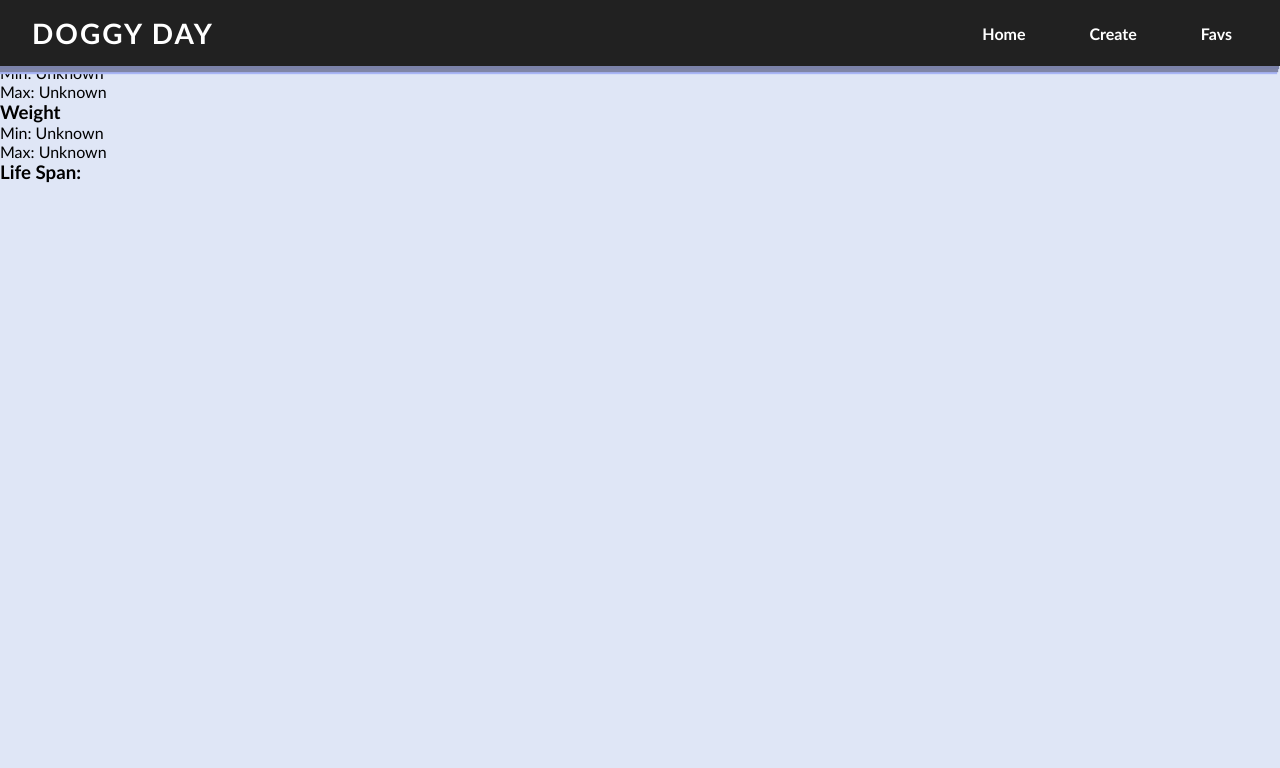
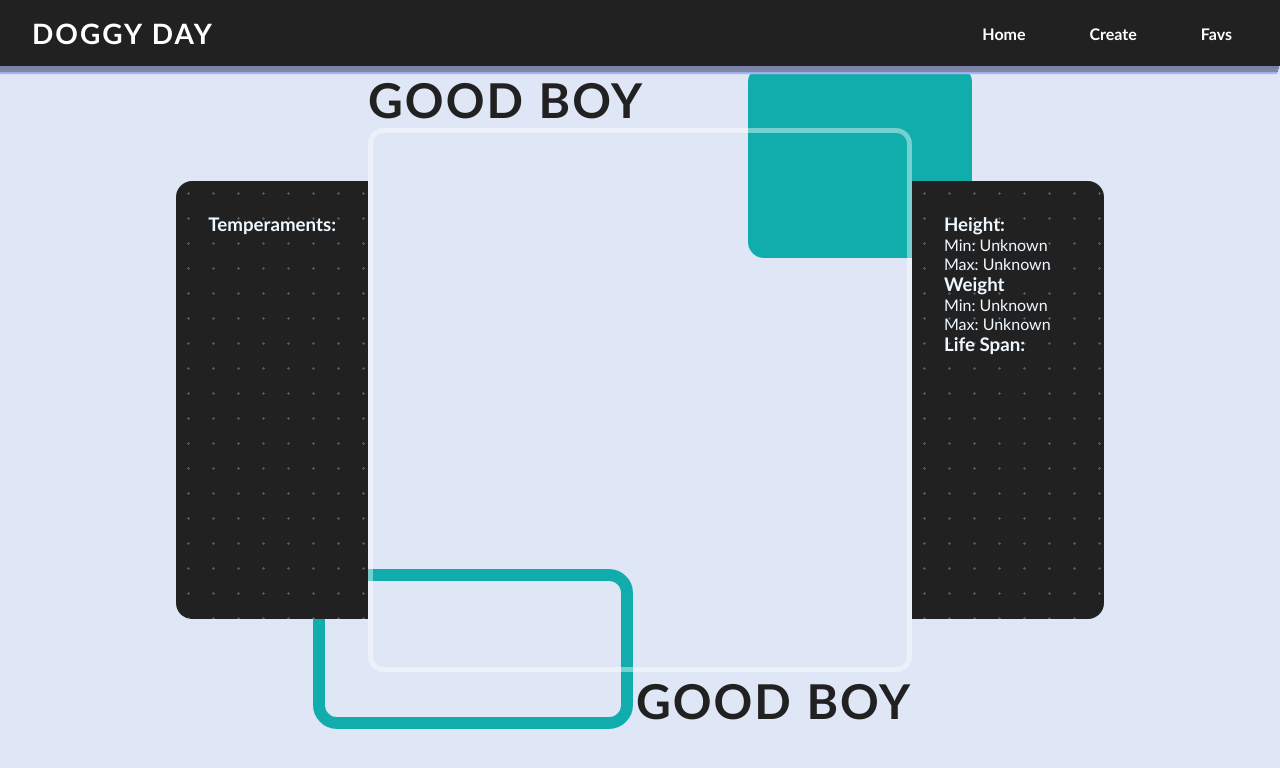
Before and after one commit to NosliwKuns/Henry-PI-Dogs, a React (Create React App) app in the folder client/: page /detail/1 in a window 1280 px wide. Shown: the top 768 px of the page. Built offline with nearby package versions, Linux system fonts and the light colour scheme; no server answers.

Commit message:
detail page at 80%

```diff
--- a/client/src/Components/CardDetail.js
+++ b/client/src/Components/CardDetail.js
@@ -2,6 +2,7 @@ import React, { useEffect, useState } from 'react';
 import { useDispatch, useSelector } from 'react-redux';
 import { useParams } from 'react-router-dom';
 import { getDetail } from './../Redux/actions/index';
+import '../scss/Details.scss';
 
 const CardDetail = () => {
   const dispatch = useDispatch();
@@ -32,14 +33,29 @@ const CardDetail = () => {
   }
 
   return (
-    <div>
+    <div className='detail-container'>
       <div className={transition}></div>
+      <section>
+        <div className='left'>
+          <div className='left-content'>
             <h1>
               {name}
             </h1>
-      <img src={image} alt={name} />
             <h3>Temperaments:</h3>
             <p>{temps}</p>
+          </div>
+        </div>
+        <div className='center'>
+          <h1>Good Boy</h1>
+          <span className='square-up'></span>
+          <span className='square-down'></span>
+          <div className='img-center'>
+            <img src={image} alt={name} />
+          </div>
+          <h1 className='text-right'>Good Boy</h1>
+        </div>
+        <div className='right'>
+          <div className='right-content'>
             <h3>Height:</h3>
             <p>Min: {min_height ? min_height : 'Unknown'}</p>
             <p>Max: {max_height ? max_height : 'Unknown'}</p>
@@ -49,6 +65,9 @@ const CardDetail = () => {
             <h3>Life Span: </h3>
             <p>{life_span}</p>
           </div>
+        </div>
+      </section>
+    </div>
   )
 };
 
--- a/client/src/Components/HomeView/Filters.js
+++ b/client/src/Components/HomeView/Filters.js
@@ -103,7 +103,7 @@ const Filters = ({ setPageNumber }) => {
    </div>
 </div>
 
-<div class="accordion">
+<div class='accordion sec'>
 
   <a href="#" class="accordion-toggle">Origin of breeds</a>
   <div class="accordion-content">
--- /dev/null
+++ b/client/src/scss/Details.scss
@@ -0,0 +1,101 @@
+.detail-container{
+  display: flex;
+  height: 100vh;
+  color: aliceblue;
+
+  section {
+    display: grid;
+    grid-template-columns: 1fr auto 1fr;
+    margin: auto;
+
+    .left {
+      display: grid;
+      grid-template-rows: 1fr 4fr 1fr;
+      grid-template-areas:
+        '.'
+      'left-c'
+        '.'
+      ;
+
+      .left-content {
+        background-image: radial-gradient(#4d5a64 7.2%, var(--darkest) 0);
+        background-size: 25px 25px;
+        grid-area: left-c;
+        border-radius: 1em 0 0 1em;
+        padding: 2em;
+        max-width: 23em;
+      }
+    }
+
+    .center {
+      h1{
+        color: var(--darkest);
+        font-size: 3em;
+        font-weight: bolder;
+      }
+
+      .text-right {
+        text-align: right;
+      }
+
+      .square-up {
+        position: absolute;
+        height: 12em;
+        width: 14em;
+        /* border: #0f9999 solid 1em; */
+        background: #11adad;
+        border-radius: 1em;
+        top: -5px;
+        right: -60px;
+        z-index: -1;
+      }
+
+      .square-down {
+        position: absolute;
+        height: 10em;
+        width: 20em;
+        border: #11adad solid .8em;
+        border-radius: 1.5em;
+        left: -55px;
+        bottom: 0px;
+        z-index: -1;
+      }
+
+      .img-center {
+        position: relative;
+        display: flex;
+        align-items: center;
+        justify-content: center;
+        height: 34em;
+        width: 34em;
+        overflow: hidden;
+        border: rgba(255, 255, 255, 0.418) .35em solid;
+        border-radius: 1em;
+
+
+        img {
+          height: 34em;
+        }
+      }
+    }
+
+    .right {
+      display: grid;
+      grid-template-rows: 1fr 4fr 1fr;
+      grid-template-areas:
+        '.'
+      'right-c'
+        '.'
+      ;
+
+      .right-content {
+        background-image: radial-gradient(#4d5a64 7.2%, var(--darkest) 0);
+        background-size: 25px 25px;
+        grid-area: right-c;
+        border-radius: 0 1em 1em 0;
+        padding: 2em;
+        max-width: 23em;
+      }
+    }
+  }
+}
--- a/client/src/scss/HomeView/Filters.scss
+++ b/client/src/scss/HomeView/Filters.scss
@@ -1,27 +1,25 @@
 .filter {
-  background: #dfe6f6;
-  box-shadow:  6px 6px 0px #a8b5f6,
-             -6px -6px 0px #fbfbfe;
-}
+
+
 
 .btn-container{
   display: grid;
   grid-template-columns: 1fr 1fr;
   justify-items: center;
   gap: 1em;
-  background: #dfe6f6;
+  background: var(--darkest);
   min-height: 10em;
   padding: 1em 1em 1em 1em;
+  border-radius: 1.5em 1.5em 0 0;
 
   button {
     font-size: 1em;
-    background: rgba(132, 238, 254, 0.54);
-    background: linear-gradient(180deg, rgba(132, 238, 254, 0.746) 0%, rgba(96, 39, 240, 0.803) 64%);
+    background: #0f9999;
     border-radius: 3em;
     font-family: var(--font-poppins);
-    color: #dfe6f6;
+    color: #fff;
     height: 2em;
-    width: 60%;
+    width: 80%;
 
   }
 
@@ -32,6 +30,7 @@
   text-align: left;
   width: 100%;
   min-width: 300px;
+  background: var(--darkest);
 
   &:hover{
 
@@ -39,11 +38,8 @@
     .accordion-content{
       // If use the "height: auto", the effect not works. Is necessary some value for the CSS create a CSS animate, and we can use "max-height" with a great value for emulate this effect.
       display: grid;
-      max-height: 450px;
+      max-height: 360px;
       align-items: center;
-      box-shadow:  6px 6px 12px #c3bbe5,
-             -6px -6px 12px #fbfbfe;
-      background: #dfe6f6;
 			overflow: auto;
 
 			.included {
@@ -52,8 +48,7 @@
         padding-left: 1em;
 
 				&:hover {
-					background: rgb(132,237,254);
-          background: linear-gradient(180deg, rgba(132, 238, 254, 0.746) 0%, rgba(97,39,240,1) 64%);
+					background: #0f9999;
           color:#fff;
 					/* transition: 1s ease */
 				}
@@ -64,18 +59,21 @@
   }
 }
 
+.sec {
+  border-radius: 0 0 1.5em  1.5em;
+}
+
 .accordion-content{
   -webkit-transition: max-height 1s;
   -moz-transition: max-height 1s;
   -ms-transition: max-height 1s;
   -o-transition: max-height 1s;
   transition: max-height 1s;
-  background: #ffffff;
+  background: var(--darkest);
   overflow: hidden;
   // "height: 0" not work with css transitions
   max-height: 0;
 }
-
 
 .accordion-inner{
   padding: 0 15px;
@@ -96,7 +94,7 @@
              -6px -6px 12px #fbfbfe;
   background: #dfe6f6; */
   border-radius: 3px;
-  color: #0000EE;
+  color: #a1b8c8;
   display: block;
   font-size: 30px;
   margin: 0 0 0;
@@ -105,7 +103,8 @@
   text-decoration: none;
 
   &:hover{
-    background: darken(#ffffff, 15%);
+    background: #0f9999;
+    color: var(--darkest);
   }
 
 }
@@ -145,6 +144,8 @@
 	animation: melt-leave 3s ease-in-out ;
 }
 
+}
+
 /* @keyframes melt-enter {
   0% {
     clip-path: polygon(0% 100%, 100% 100%, 99.9% 100%, 100% 100%, 0% 100%, 0% 0%);
```
Lines whose indentation alone changed are shown as unchanged.
